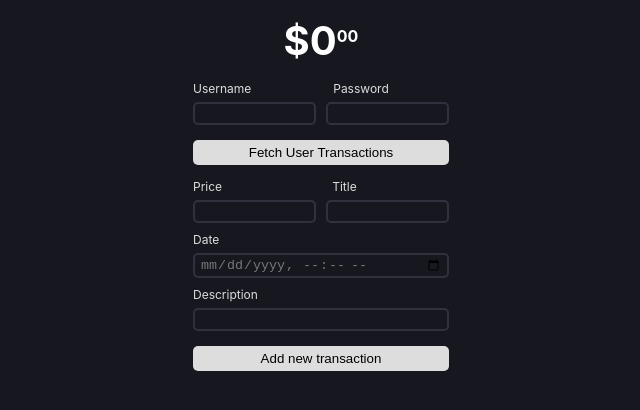
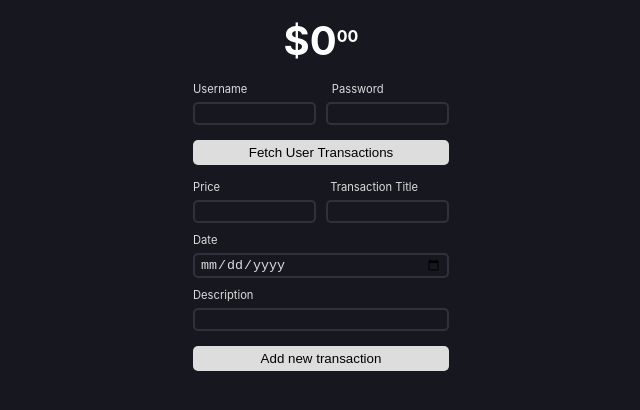
Before and after one commit to jd-58/finance-tracker, a React (Create React App) app in the folder my-app/: page / in a window 1280 px wide. Shown: the top 410 px of the page, without its empty margins (319-959 px from the left). Built offline with nearby package versions, Linux system fonts and the light colour scheme.

Commit message:
Changed "datetime" to type "string" in Transaction.js to try and get dates to show correctly in the transactions list.

```diff
--- a/my-app/api/models/Transaction.js
+++ b/my-app/api/models/Transaction.js
@@ -7,7 +7,7 @@ const TransactionSchema = new Schema({
     username: {type: String, required:true},
     price: {type: Number, required:true},
     description: {type: String, required:true},
-    datetime: {type: Date, required:true},
+    datetime: {type: String, required:true},
     password: {type: String, required:true}
 });
 
--- a/my-app/src/App.css
+++ b/my-app/src/App.css
@@ -72,7 +72,6 @@ form {
 }
 
 form input {
-
   background-color: transparent;
   color: #ddd;
   border: 2px solid #30313d;
@@ -126,11 +125,11 @@ div.transactions {
 
 .info-label {
   padding-bottom: 5px;
-  font-size: 1.5vh;
+  font-size: 1.4vh;
 }
 
 #password-label {
-  margin-left: 32%;
+  margin-left: 33%;
 }
 
 #title-label {
--- a/my-app/src/App.js
+++ b/my-app/src/App.js
@@ -5,9 +5,10 @@ import {useState} from 'react';
 // npm start to run the app in the /my-app directory
 // node index.js to run the server in the /my-app/api directory
 
-// TO-DO: add labels above each input field
-// TO-DO: separate the price and title into separate input fields
-// TO-DO: update the datetime input field to use a date picker
+
+// TO-DO: add a "clear transactions" button (make it ask the user if they are sure)
+// TO-DO: make date show correctly in the transaction list
+// TO-DO: add a button that changes between adding or subtracting money
 function App() {
     const [name, setName] = useState('');
     const [datetime, setDatetime] = useState('');
@@ -91,7 +92,7 @@ function App() {
             {/* Add button to fetch transactions */}
             <div className='basicInfo-label'>
                 <label className='info-label' id='value-label' htmlFor='value'>Price</label>
-                <label className='info-label' id='title-label' htmlFor='value'>Title</label>
+                <label className='info-label' id='title-label' htmlFor='value'>Transaction Title</label>
             </div>
             <div className='basicInfo' id='price-and-title'>
                 <input id='price'
@@ -106,7 +107,7 @@ function App() {
             <label className='info-label' id='date-label' htmlFor='date'>Date</label>
             <div className='basicInfo' id='date-input'>
                 <input id='date'
-                       type='datetime-local'
+                       type='date'
                        value={datetime}
                        onChange={ev => setDatetime(ev.target.value)}/>
             </div>
```
